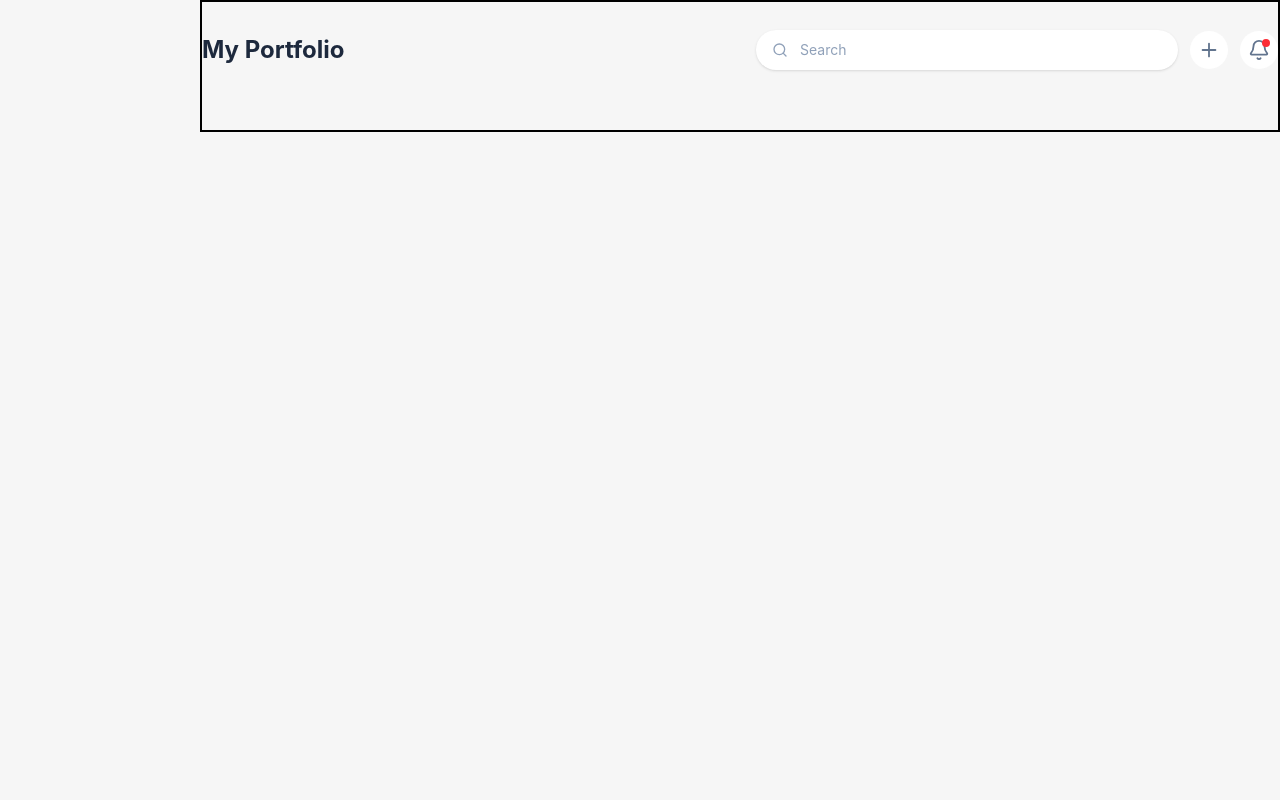
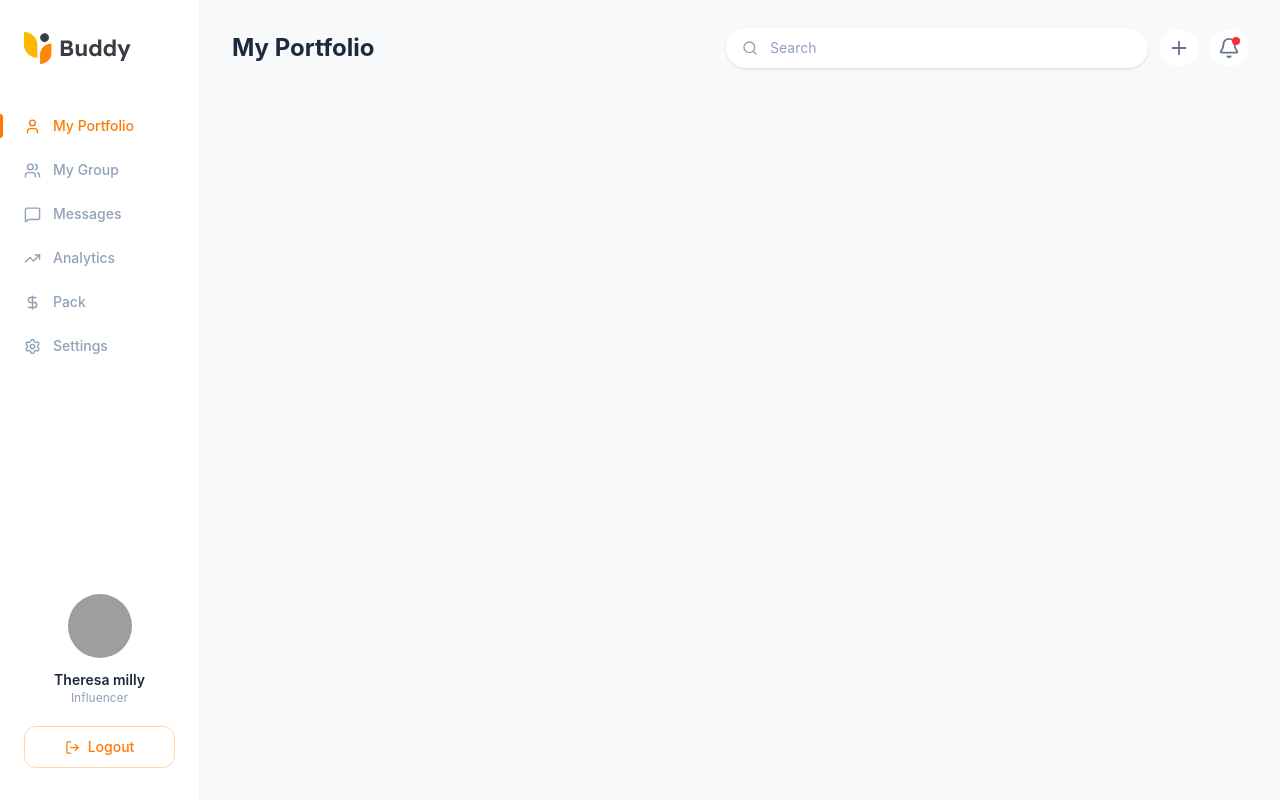
Before and after one commit to Rengkat/zojatech-assessment, a React (Vite) app: page /portfolio in a window 1280 px wide. Built offline with nearby package versions, Linux system fonts and the light colour scheme; grey boxes are pictures that could not be loaded.

Commit message:
add: side bar

```diff
--- /dev/null
+++ b/src/components/sideBar.tsx
@@ -0,0 +1,67 @@
+import React from "react";
+import { Link, useLocation } from "react-router-dom";
+import { User, Users, MessageSquare, TrendingUp, DollarSign, Settings, LogOut } from "lucide-react";
+import logo from "../assets/logo.svg";
+
+const navItems = [
+  { icon: User, label: "My Portfolio", path: "/portfolio" },
+  { icon: Users, label: "My Group", path: "/group" },
+  { icon: MessageSquare, label: "Messages", path: "/messages" },
+  { icon: TrendingUp, label: "Analytics", path: "/analytics" },
+  { icon: DollarSign, label: "Pack", path: "/pack" },
+  { icon: Settings, label: "Settings", path: "/settings" },
+];
+
+export const Sidebar: React.FC = () => {
+  const { pathname } = useLocation();
+
+  return (
+    <aside className="w-[200px] bg-white min-h-screen flex flex-col justify-between border-r border-slate-100 py-8 fixed left-0 top-0 h-full">
+      {/* Logo */}
+      <div>
+        <div className="flex items-center gap-2 px-6 mb-10">
+          <img src={logo} alt="Buddy" className="h-8" />
+        </div>
+
+        {/* Navigation */}
+        <nav className="flex flex-col">
+          {navItems.map((item) => {
+            const active = pathname.startsWith(item.path);
+            return (
+              <Link
+                key={item.path}
+                to={item.path}
+                className={`relative flex items-center gap-3 px-6 py-3 text-sm font-medium transition-all ${
+                  active
+                    ? "text-brand-orange"
+                    : "text-slate-400 hover:text-slate-600 hover:bg-slate-50"
+                }`}>
+                {/* Active left bar — sits on the very left edge of the sidebar */}
+                {active && (
+                  <span className="absolute left-0 top-1/2 -translate-y-1/2 w-[3px] h-6 bg-brand-orange rounded-r-full" />
+                )}
+                <item.icon size={17} />
+                {item.label}
+              </Link>
+            );
+          })}
+        </nav>
+      </div>
+
+      {/* User Profile Footer */}
+      <div className="flex flex-col items-center text-center px-6">
+        <img
+          src="https://images.unsplash.com/photo-1534528741775-53994a69daeb?auto=format&fit=crop&w=100&q=80"
+          alt="Theresa Milly"
+          className="w-16 h-16 rounded-full object-cover mb-3"
+        />
+        <h4 className="font-semibold text-sm text-slate-800">Theresa milly</h4>
+        <p className="text-xs text-slate-400 mb-5">Influencer</p>
+        <button className="w-full flex items-center justify-center gap-2 py-2.5 border border-orange-200 text-brand-orange rounded-xl text-sm font-medium hover:bg-orange-50 transition-colors">
+          <LogOut size={15} />
+          Logout
+        </button>
+      </div>
+    </aside>
+  );
+};
--- a/src/layouts/DashboardLayout.tsx
+++ b/src/layouts/DashboardLayout.tsx
@@ -1,11 +1,14 @@
 import React from "react";
 import { Outlet } from "react-router-dom";
 import { Search, Plus, Bell } from "lucide-react";
+import { Sidebar } from "../components/SideBar";
 
 export const DashboardLayout: React.FC = () => {
   return (
-    <div className="min-h-screen bg-[#F6F6F6] pl-[200px]">
-      <div className="px-0 py-7 max-w-[1400px] mx-auto border-black border-2">
+    <div className="min-h-screen bg-[#F8F9FA] pl-[200px]">
+      <Sidebar />
+
+      <div className="px-8 py-7 max-w-[1400px] mx-auto">
         {/* Header */}
         <header title="header" className="flex justify-between items-center mb-8">
           <h1 className="text-2xl font-bold text-slate-800">My Portfolio</h1>
@@ -40,7 +43,6 @@ export const DashboardLayout: React.FC = () => {
             </button>
           </div>
         </header>
-
         {/* Page content */}
         <Outlet />
       </div>
```
